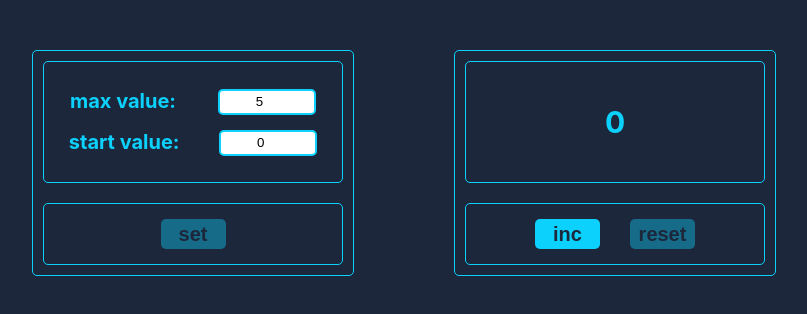
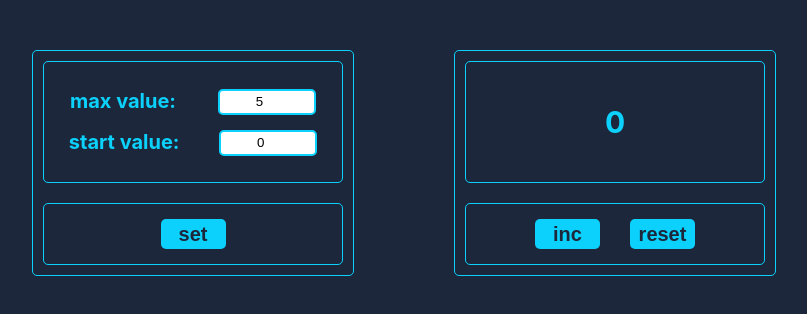
Before and after one commit to julia-lahtina/counter, a React (Create React App) app: page / in a window 1280 px wide. Shown: the top 314 px of the page, without its empty margins (236-1043 px from the left). Built offline with nearby package versions, Linux system fonts and the light colour scheme.

Commit message:
final refactoring after support

```diff
--- a/src/App.tsx
+++ b/src/App.tsx
@@ -3,44 +3,47 @@ import './App.css';
 import {Counter} from './components/counter/Counter';
 import {Settings} from './components/settings/Settings';
 
+export type SavedValuesType = { savedStartValue: number, savedMaxValue: number }
+
+
+const savedCounter = +JSON.parse(localStorage.getItem('counter') || '0');
+const savedMaxValue = +JSON.parse(localStorage.getItem('max value') || '5');
+const savedStartValue = +JSON.parse(localStorage.getItem('start value') || '0');
 
 function App() {
 
-    const savedCounter = JSON.parse(localStorage.getItem('counter') || '0');
-    const savedMaxValue = JSON.parse(localStorage.getItem('max value') || '5');
-    const savedStartValue = JSON.parse(localStorage.getItem('start value') || '0');
 
+    const [savedValues, setSavedValues] = useState<SavedValuesType>({savedMaxValue, savedStartValue})
 
-    const [maxInputValue, setMaxValue] = useState<number>(savedMaxValue)
-    const [startValue, setStartValue] = useState<number>(savedStartValue)
+    const [maxInputValue, setMaxValue] = useState<number>(savedValues.savedMaxValue)
+
+    const [startValue, setStartValue] = useState<number>(savedValues.savedStartValue)
+
     const [counter, setCounter] = useState(savedCounter)
-    const [valueIsChanged, setValueIsChanged] = useState(false)
 
 
     useEffect(() => {
-        localStorage.setItem('max value', JSON.stringify(maxInputValue));
-        localStorage.setItem('start value', JSON.stringify(startValue));
         localStorage.setItem('counter', JSON.stringify(counter));
-    }, [startValue, maxInputValue, counter])
+    }, [counter])
 
 
     const getIncreaseCounter = () => {
         setCounter(counter + 1)
     }
     const setValues = () => {
+        localStorage.setItem('max value', JSON.stringify(maxInputValue));
+        localStorage.setItem('start value', JSON.stringify(startValue));
+        setSavedValues({savedMaxValue: maxInputValue, savedStartValue: startValue})
         setCounter(startValue)
-
     }
     const getResetCounter = () => {
         setCounter(startValue)
     }
 
-
     return (
         <div className="App">
 
             <Settings
-                counter={counter}
                 maxInputValue={maxInputValue}
                 startValue={startValue}
                 setMaxValue={setMaxValue}
@@ -54,6 +57,10 @@ function App() {
                 counter={counter}
                 maxInputValue={maxInputValue}
                 startValue={startValue}
+                savedMaxValue={savedMaxValue}
+                savedStartValue={savedStartValue}
+                savedCounter={savedCounter}
+                savedValues={savedValues}
             />
 
         </div>
--- a/src/components/counter/Counter.module.css
+++ b/src/components/counter/Counter.module.css
@@ -8,7 +8,7 @@
     width: 300px;
 }
 
-.span {
+.display {
     color: #0bd1fc;
     font-size: 30px;
     font-weight: 700;
--- a/src/components/counter/Counter.tsx
+++ b/src/components/counter/Counter.tsx
@@ -2,6 +2,7 @@ import React from 'react';
 import s from './Counter.module.css'
 import {CounterButtons} from './counterButtons/CounterButtons';
 import {CounterDisplay} from './counterDisplay/CounterDisplay';
+import {SavedValuesType} from '../../App';
 
 
 type CounterPropsType = {
@@ -10,6 +11,10 @@ type CounterPropsType = {
     counter: number
     maxInputValue: number
     startValue: number
+    savedMaxValue: number
+    savedStartValue: number
+    savedCounter: number
+    savedValues: SavedValuesType
 }
 
 export const Counter = ({
@@ -18,6 +23,9 @@ export const Counter = ({
                             counter,
                             maxInputValue,
                             startValue,
+                            savedMaxValue,
+                            savedStartValue,
+                            savedValues
                         }: CounterPropsType) => {
 
 
@@ -27,6 +35,7 @@ export const Counter = ({
                 startValue={startValue}
                 maxInputValue={maxInputValue}
                 counter={counter}
+                savedValues={savedValues}
             />
             <CounterButtons
                 counter={counter}
@@ -34,6 +43,9 @@ export const Counter = ({
                 maxInputValue={maxInputValue}
                 getResetCounter={getResetCounter}
                 getIncreaseCounter={getIncreaseCounter}
+                savedMaxValue={savedMaxValue}
+                savedStartValue={savedStartValue}
+                savedValues={savedValues}
             />
         </div>
     );
--- a/src/components/counter/counterButtons/CounterButtons.tsx
+++ b/src/components/counter/counterButtons/CounterButtons.tsx
@@ -2,6 +2,7 @@
 import * as React from 'react';
 import {Button} from '../../button/Button';
 import s from '../../button/Button.module.css'
+import {SavedValuesType} from '../../../App';
 
 
 type CounterButtonsPropsType = {
@@ -10,11 +11,23 @@ type CounterButtonsPropsType = {
     counter: number
     maxInputValue: number
     startValue: number
+    savedMaxValue: number
+    savedStartValue: number
+    savedValues: SavedValuesType
 };
-export const CounterButtons = ({getResetCounter, getIncreaseCounter, counter, maxInputValue, startValue}: CounterButtonsPropsType) => {
+export const CounterButtons = ({
+                                   getResetCounter,
+                                   getIncreaseCounter,
+                                   counter,
+                                   maxInputValue,
+                                   startValue,
+                                   savedStartValue,
+                                   savedMaxValue,
+                                   savedValues
+                               }: CounterButtonsPropsType) => {
 
-    const disabledButtonReset = counter === startValue || startValue < 0;
-    const disabledButtonInc = counter === maxInputValue || startValue < 0;
+    const disabledButtonReset = startValue < 0 || savedValues.savedMaxValue !== maxInputValue || savedValues.savedStartValue !== startValue;
+    const disabledButtonInc = counter === maxInputValue || startValue < 0 || savedValues.savedMaxValue !== maxInputValue || savedValues.savedStartValue !== startValue;
 
     return (
         <div className={s.buttonWrapper}>
--- a/src/components/counter/counterDisplay/CounterDisplay.tsx
+++ b/src/components/counter/counterDisplay/CounterDisplay.tsx
@@ -2,24 +2,38 @@
 import * as React from 'react';
 import s1 from './CounterDisplay.module.css'
 import s2 from '../Counter.module.css'
+import {SavedValuesType} from '../../../App';
 
 
 type CounterDisplayPropsType = {
     counter: number
     maxInputValue: number
     startValue: number
+    savedValues:SavedValuesType
 };
-export const CounterDisplay = ({counter, startValue, maxInputValue}: CounterDisplayPropsType) => {
+export const CounterDisplay = ({
+                                   counter,
+                                   startValue,
+                                   maxInputValue,
+                                   savedValues
+                               }: CounterDisplayPropsType) => {
+
+
 
     const incorrectValue = startValue < 0 || startValue === maxInputValue || startValue > maxInputValue;
-    const counterMaxValue = counter === maxInputValue;
-
+    const isChanged = savedValues.savedMaxValue !== maxInputValue || savedValues.savedStartValue !== startValue;
+    const maxCounterValue = counter === maxInputValue;
     return (
         <div className={s1.displayWrapper}>
-                <span className={s2.span}>
-                    <div className={incorrectValue ? s1.incorrectValue : counterMaxValue ? s1.incorrectValue : ''}>
-                        {incorrectValue ? 'Incorrect value!' : counter}
-                    </div>
+                <span>
+                    {
+                        incorrectValue
+                            ? <div className={s1.incorrectValue}>Incorrect value!</div>
+                            : isChanged
+                                ? <div className={s2.display}>enter values and press 'set'</div>
+                                :
+                                <div className={maxCounterValue ? s1.incorrectValue : s2.display}>{counter}</div>
+                    }
                 </span>
         </div>
     );
--- a/src/components/settings/Settings.tsx
+++ b/src/components/settings/Settings.tsx
@@ -6,7 +6,6 @@ import {SettingsValues} from './settingsValues/SettingsValues';
 
 
 type SettingsPropsType = {
-    counter: number
     maxInputValue: number
     startValue: number
     setMaxValue: (maxValue: number) => void
@@ -14,15 +13,14 @@ type SettingsPropsType = {
     setValues: () => void
 }
 export const Settings = ({
-                             counter,
                              startValue,
                              maxInputValue,
                              setMaxValue,
                              setStartValue,
-                             setValues,
+                             setValues
                          }: SettingsPropsType) => {
 
-    const disabledButtonSet = counter === startValue || startValue < 0 || startValue === maxInputValue || startValue > maxInputValue;
+    const disabledButtonSet = startValue < 0 || startValue === maxInputValue || startValue > maxInputValue;
 
     return (
         <div className={s1.settingsMainWrapper}>
--- a/src/index.tsx
+++ b/src/index.tsx
@@ -1,16 +1,14 @@
-import React from 'react';
+import React, {StrictMode} from 'react';
 import ReactDOM from 'react-dom/client';
 import './index.css';
 import App from './App';
 import reportWebVitals from './reportWebVitals';
 
 const root = ReactDOM.createRoot(
-  document.getElementById('root') as HTMLElement
+    document.getElementById('root') as HTMLElement
 );
 root.render(
-  <React.StrictMode>
-    <App />
-  </React.StrictMode>
+        <App/>
 );
 
 // If you want to start measuring performance in your app, pass a function
```
